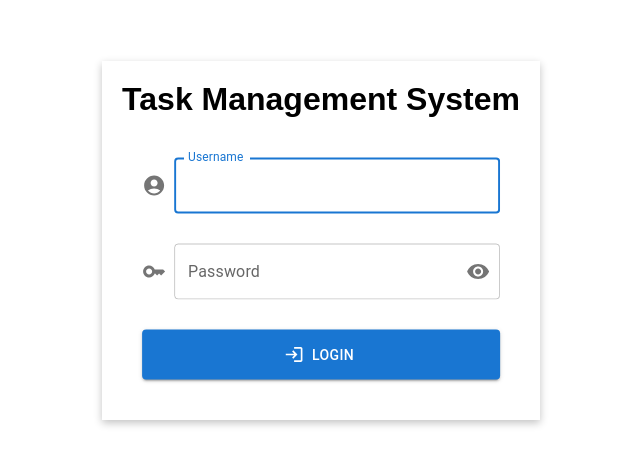
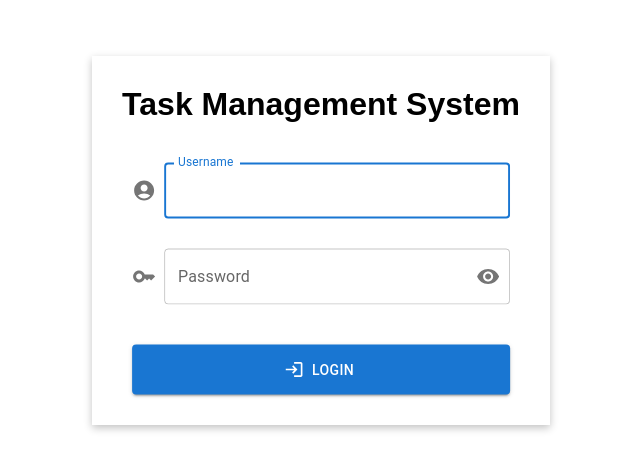
Before and after one commit to FionaSeahShuHui/Task-Management-System, a React (Create React App) app in the folder frontend/: page / in a window 1280 px wide. Shown: the part 160-630 px from the top of the page, without its empty margins (319-959 px from the left). Built offline with nearby package versions, Linux system fonts and the light colour scheme.

Commit message:
Refractor Folder

```diff
--- a/frontend/src/App.js
+++ b/frontend/src/App.js
@@ -1,4 +1,4 @@
-import LoginScreen from "./LoginScreen/LoginScreen";
+import LoginScreen from "./Screen/LoginScreen/LoginScreen";
 
 function App() {
   return (
--- a/frontend/src/LoginScreen/LoginScreen.js
+++ b/frontend/src/Screen/LoginScreen/LoginScreen.js
@@ -40,7 +40,11 @@ function LoginScreen() {
           transform: "translate(-50%, -50%)",
         }}
       >
-        <h1 style={{ margin: "20px" }}>Task Management System</h1>
+        <h1
+          style={{ marginLeft: "30px", marginRight: "30px", marginTop: "30px" }}
+        >
+          Task Management System
+        </h1>
         <form onSubmit={LoginButton}>
           <div
             style={{
@@ -105,8 +109,8 @@ function LoginScreen() {
                 alignItems: "center",
                 marginLeft: "20px",
                 marginRight: "20px",
-                marginTop: "20px",
-                marginBottom: "40px",
+                marginTop: "30px",
+                marginBottom: "30px",
               }}
             >
               <Button
```
